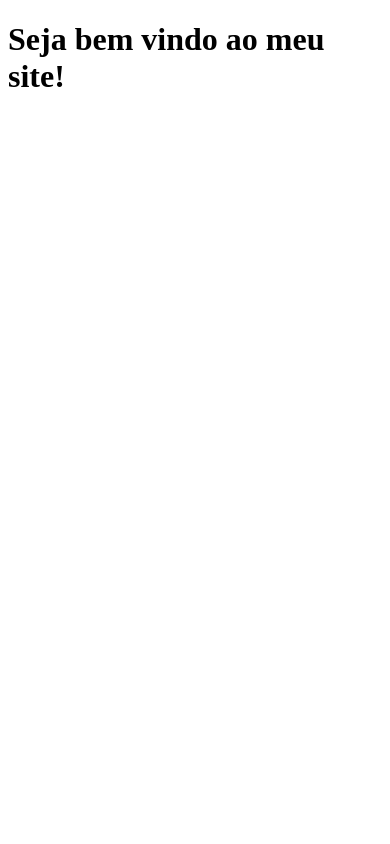
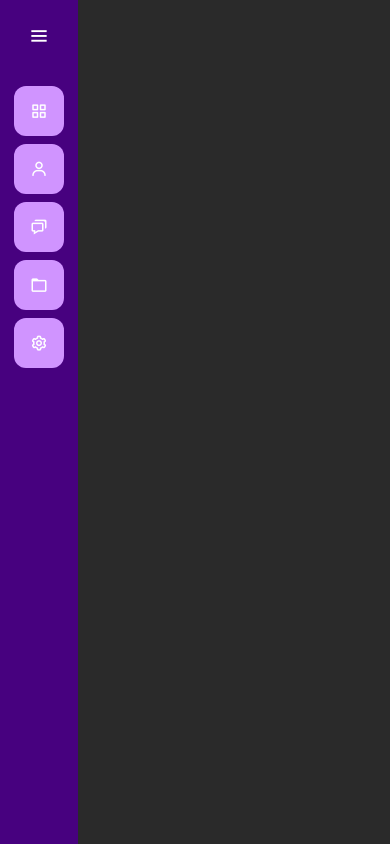
Before and after one commit to edmar-bevilaqua/Django-Project, a Django app: page /clientes in a window 390 px wide. Run offline with Django 5.2, Linux system fonts and the light colour scheme.

Commit message:
Update clientes.html and styles
Created the styles for clientes.html and the base style for the menus

```diff
--- a/clientes/templates/clientes.html
+++ b/clientes/templates/clientes.html
@@ -1,11 +1,75 @@
-<!DOCTYPE html>
-<html lang="en">
-<head>
-    <meta charset="UTF-8">
-    <meta name="viewport" content="width=device-width, initial-scale=1.0">
-    <title>Document</title>
-</head>
-<body>
-    <h1>Seja bem vindo ao meu site!</h1>
-</body>
+{% load static %}
+<!doctype html>
+<html lang="pt-BR">
+  <head>
+
+    <meta charset="utf-8">
+    <meta name="viewport" content="width=device-width, initial-scale=1, shrink-to-fit=no">
+
+    <link rel="stylesheet" href="https://cdn.jsdelivr.net/npm/bootstrap@4.6.1/dist/css/bootstrap.min.css">
+    <link rel="stylesheet" href="{% static 'general/css/base.css' %}">
+    <link rel="stylesheet" href="{% static 'general/css/general.css' %}">
+    <link href='https://unpkg.com/boxicons@2.0.7/css/boxicons.min.css' rel='stylesheet'>
+    {% block 'head' %}{% endblock %}
+
+    <title>{% block 'title' %}{% endblock %}</title>
+  </head>
+  <body>
+
+    <div class="sidebar">
+        <div class="logo-details">
+            <div class="logo_name">MECAJATO</div>
+            <i class='bx bx-menu' id="btn" ></i>
+        </div>
+        <ul class="nav-list">
+          <li>
+            <a href="#">
+              <i class='bx bx-grid-alt'></i>
+              <span class="links_name">Página inicial</span>
+            </a>
+            <span class="tooltip">Página inicial</span>
+          </li>
+          <li>
+          <a href="#">
+            <i class='bx bx-user' ></i>
+            <span class="links_name">Clientes</span>
+          </a>
+          <span class="tooltip">Clientes</span>
+        </li>
+        <li>
+          <a href="#">
+            <i class='bx bx-chat' ></i>
+            <span class="links_name">Serviços</span>
+          </a>
+          <span class="tooltip">Serviços</span>
+        </li>
+        <li>
+          <a href="#">
+            <i class='bx bx-folder' ></i>
+            <span class="links_name">Agenda</span>
+          </a>
+          <span class="tooltip">Agenda</span>
+        </li>
+        <li>
+          <a href="#">
+            <i class='bx bx-cog' ></i>
+            <span class="links_name">Histórico</span>
+          </a>
+          <span class="tooltip">Histórico</span>
+        </li>
+        </ul>
+      </div>
+
+      <section class="home-section">
+          {% block 'dashboard'%}
+          {% endblock %}
+
+      </section>
+
+    {% block 'body' %}
+    {% endblock %}
+    <script src="{% static 'general/js/base.js' %}"></script>
+    <script src="https://cdn.jsdelivr.net/npm/jquery@3.5.1/dist/jquery.slim.min.js"></script>
+    <script src="https://cdn.jsdelivr.net/npm/bootstrap@4.6.1/dist/js/bootstrap.bundle.min.js"></script>
+  </body>
 </html>
--- /dev/null
+++ b/templates/static/general/css/base.css
@@ -0,0 +1,250 @@
+@import url('https://fonts.googleapis.com/css2?family=Poppins:wght@200;300;400;500;600;700&display=swap');
+*{
+  margin: 0;
+  padding: 0;
+  box-sizing: border-box;
+  font-family: "Poppins" , sans-serif;
+}
+.sidebar{
+  position: fixed;
+  left: 0;
+  top: 0;
+  height: 100%;
+  width: 78px;
+  background: var(--dark-color);
+  padding: 6px 14px;
+  z-index: 99;
+  transition: all 0.5s ease;
+}
+.sidebar.open{
+  width: 250px;
+}
+.sidebar .logo-details{
+  height: 60px;
+  display: flex;
+  align-items: center;
+  position: relative;
+}
+.sidebar .logo-details .icon{
+  opacity: 0;
+  transition: all 0.5s ease;
+}
+.sidebar .logo-details .logo_name{
+  color: #fff;
+  font-size: 20px;
+  font-weight: 600;
+  opacity: 0;
+  transition: all 0.5s ease;
+}
+.sidebar.open .logo-details .icon,
+.sidebar.open .logo-details .logo_name{
+  opacity: 1;
+}
+.sidebar .logo-details #btn{
+  position: absolute;
+  top: 50%;
+  right: 0;
+  transform: translateY(-50%);
+  font-size: 22px;
+  transition: all 0.4s ease;
+  font-size: 23px;
+  text-align: center;
+  cursor: pointer;
+  transition: all 0.5s ease;
+}
+.sidebar.open .logo-details #btn{
+  text-align: right;
+}
+.sidebar i{
+  color: #fff;
+  height: 60px;
+  min-width: 50px;
+  font-size: 28px;
+  text-align: center;
+  line-height: 60px;
+}
+.sidebar .nav-list{
+  margin-top: 20px;
+  height: 100%;
+}
+.sidebar li{
+  position: relative;
+  margin: 8px 0;
+  list-style: none;
+}
+.sidebar li .tooltip{
+  position: absolute;
+  top: -20px;
+  left: calc(100% + 15px);
+  z-index: 3;
+  background: #fff;
+  box-shadow: 0 5px 10px rgba(0, 0, 0, 0.3);
+  padding: 6px 12px;
+  border-radius: 4px;
+  font-size: 15px;
+  font-weight: 400;
+  opacity: 0;
+  white-space: nowrap;
+  pointer-events: none;
+  transition: 0s;
+}
+.sidebar li:hover .tooltip{
+  opacity: 1;
+  pointer-events: auto;
+  transition: all 0.4s ease;
+  top: 50%;
+  transform: translateY(-50%);
+}
+.sidebar.open li .tooltip{
+  display: none;
+}
+.sidebar input{
+  font-size: 15px;
+  color: #FFF;
+  font-weight: 400;
+  outline: none;
+  height: 50px;
+  width: 100%;
+  width: 50px;
+  border: none;
+  border-radius: 12px;
+  transition: all 0.5s ease;
+  background: var(--main-color);
+}
+.sidebar.open input{
+  padding: 0 20px 0 50px;
+  width: 100%;
+}
+.sidebar .bx-search{
+  position: absolute;
+  top: 50%;
+  left: 0;
+  transform: translateY(-50%);
+  font-size: 22px;
+  background: var(--main-color);
+  color: #FFF;
+}
+.sidebar.open .bx-search:hover{
+  background: var(--main-color);
+  color: #FFF;
+}
+.sidebar .bx-search:hover{
+  background: #FFF;
+  color: var(--main-color);
+}
+.sidebar li a{
+  display: flex;
+  height: 100%;
+  width: 100%;
+  border-radius: 12px;
+  align-items: center;
+  text-decoration: none;
+  transition: all 0.4s ease;
+  background: var(--main-color);
+}
+.sidebar li a:hover{
+  background: #FFF;
+}
+.sidebar li a .links_name{
+  color: #fff;
+  font-size: 15px;
+  font-weight: 400;
+  white-space: nowrap;
+  opacity: 0;
+  pointer-events: none;
+  transition: 0.4s;
+}
+.sidebar.open li a .links_name{
+  opacity: 1;
+  pointer-events: auto;
+}
+.sidebar li a:hover .links_name,
+.sidebar li a:hover i{
+  transition: all 0.5s ease;
+  color: var(--main-color);
+}
+.sidebar li i{
+  height: 50px;
+  line-height: 50px;
+  font-size: 18px;
+  border-radius: 12px;
+}
+.sidebar li.profile{
+  position: fixed;
+  height: 60px;
+  width: 78px;
+  left: 0;
+  bottom: -8px;
+  padding: 10px 14px;
+  background: var(--main-color);
+  transition: all 0.5s ease;
+  overflow: hidden;
+}
+.sidebar.open li.profile{
+  width: 250px;
+}
+.sidebar li .profile-details{
+  display: flex;
+  align-items: center;
+  flex-wrap: nowrap;
+}
+.sidebar li img{
+  height: 45px;
+  width: 45px;
+  object-fit: cover;
+  border-radius: 6px;
+  margin-right: 10px;
+}
+.sidebar li.profile .name,
+.sidebar li.profile .job{
+  font-size: 15px;
+  font-weight: 400;
+  color: #fff;
+  white-space: nowrap;
+}
+.sidebar li.profile .job{
+  font-size: 12px;
+}
+.sidebar .profile #log_out{
+  position: absolute;
+  top: 50%;
+  right: 0;
+  transform: translateY(-50%);
+  background: var(--main-color);
+  width: 100%;
+  height: 60px;
+  line-height: 60px;
+  border-radius: 0px;
+  transition: all 0.5s ease;
+}
+.sidebar.open .profile #log_out{
+  width: 50px;
+  background: none;
+}
+.home-section{
+  position: relative;
+  min-height: 100vh;
+  top: 0;
+  background: #2A2A2A;
+  left: 78px;
+  color: white;
+  width: calc(100% - 78px);
+  transition: all 0.5s ease;
+  z-index: 2;
+}
+.sidebar.open ~ .home-section{
+  left: 250px;
+  width: calc(100% - 250px);
+}
+.home-section .text{
+  display: inline-block;
+  color: var(--main-color);
+  font-size: 25px;
+  font-weight: 500;
+  margin: 18px
+}
+@media (max-width: 420px) {
+  .sidebar li .tooltip{
+    display: none;
+  }
+}
--- /dev/null
+++ b/templates/static/general/css/general.css
@@ -0,0 +1,8 @@
+:root{
+    --main-color: #D094FF;
+    --dark-color: #47017F;
+    --light-color: #ffc27f;
+    --contrast-color: #f88863;
+    --differential-color: #ffe29a;
+
+}
--- /dev/null
+++ b/templates/static/general/js/base.js
@@ -0,0 +1,21 @@
+let sidebar = document.querySelector(".sidebar");
+let closeBtn = document.querySelector("#btn");
+let searchBtn = document.querySelector(".bx-search");
+
+closeBtn.addEventListener("click", ()=>{
+    sidebar.classList.toggle("open");
+    menuBtnChange();
+});
+
+searchBtn.addEventListener("click", ()=>{
+    sidebar.classList.toggle("open");
+    menuBtnChange();
+});
+
+function menuBtnChange() {
+if(sidebar.classList.contains("open")){
+    closeBtn.classList.replace("bx-menu", "bx-menu-alt-right");
+}else {
+    closeBtn.classList.replace("bx-menu-alt-right","bx-menu");
+}
+}
```
